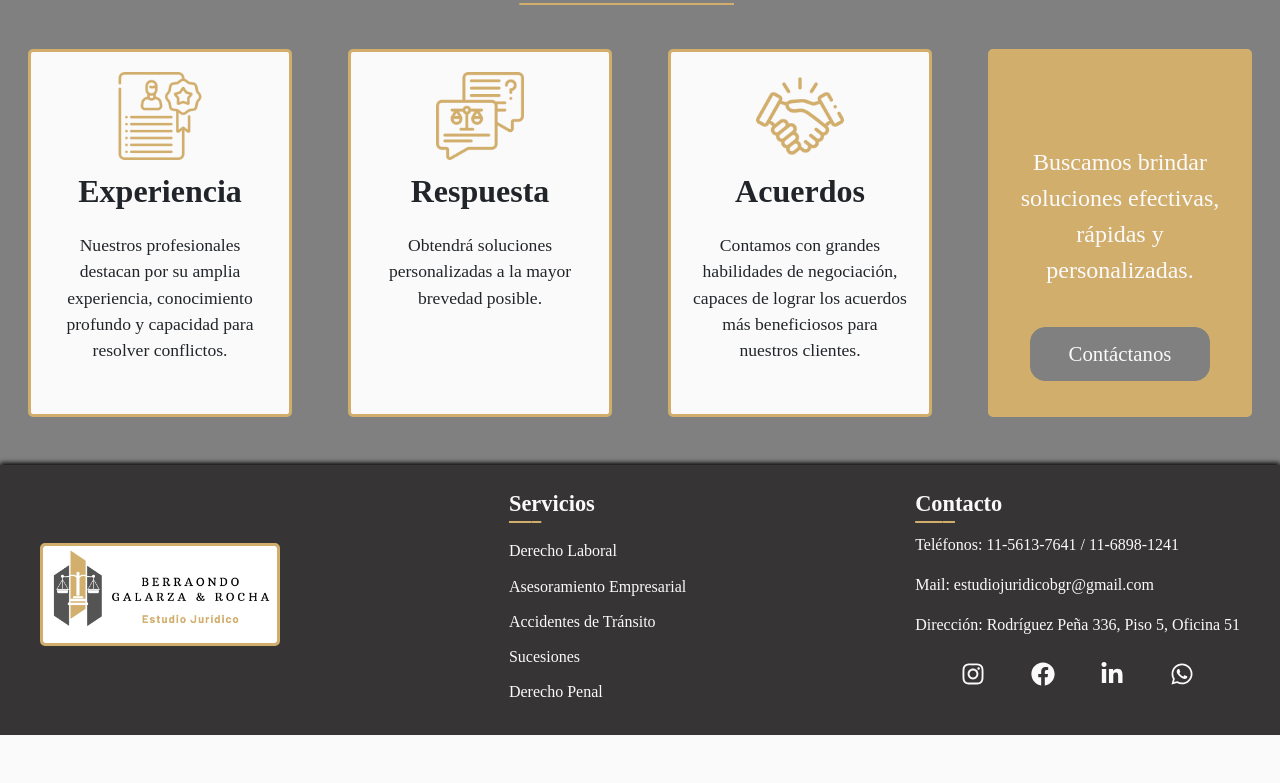
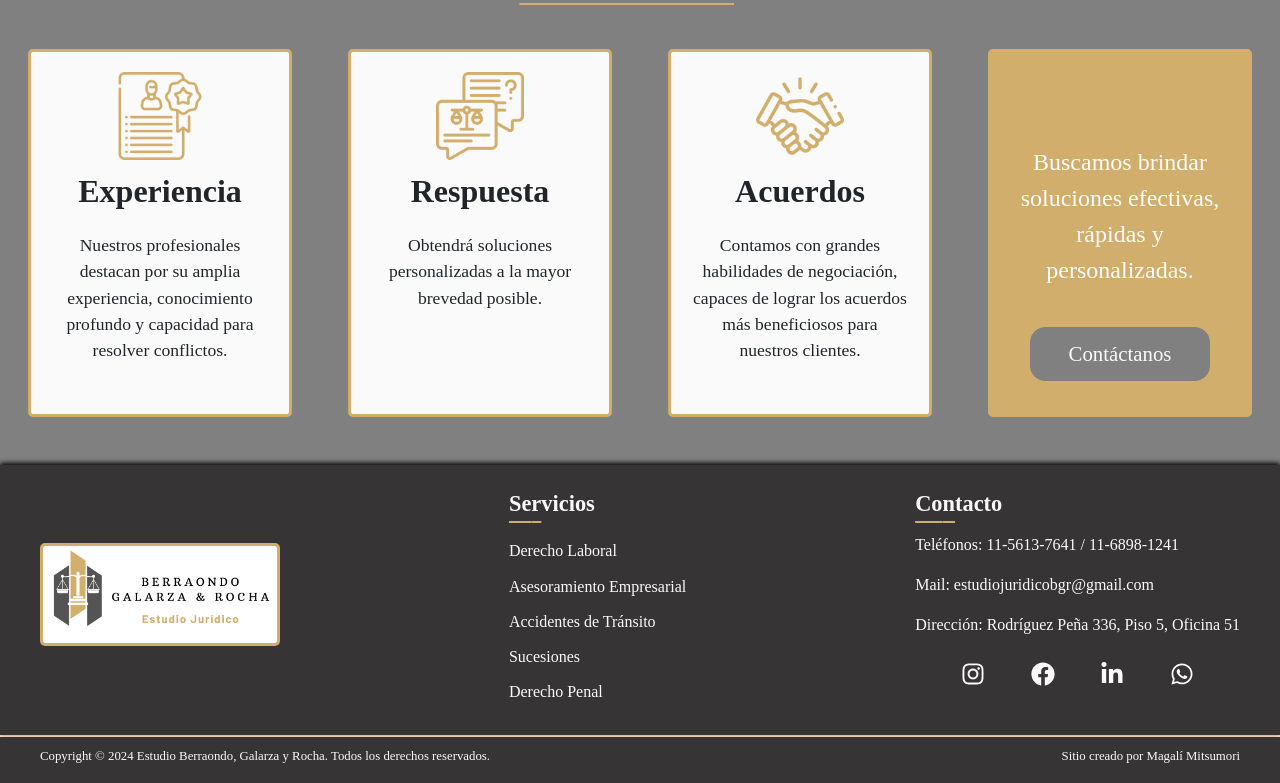
Before and after one commit to MagaliLamela/estudio-nico, a React (Vite) app: page / in a window 1280 px wide. Shown: the part 688-1471 px from the top of the page. Before the commit the page ends 1423 px from the top, so only its background shows below. Built offline with nearby package versions, Linux system fonts and the light colour scheme.

Commit message:
sitio terminado

```diff
--- a/src/components/Areas/DetalleAreas.jsx
+++ b/src/components/Areas/DetalleAreas.jsx
@@ -2,6 +2,7 @@ import { useParams, Link } from 'react-router-dom';
 import { useEffect, useState } from "react"
 import obtenerDatosCardsAreas from "../../data/data-areas.js"
 import icono from "../../assets/icono-detalle.png"
+import { Helmet } from 'react-helmet';
 
 const DetalleAreas = () => {
     const [area, setArea] = useState({})
@@ -39,6 +40,11 @@ const DetalleAreas = () => {
 
     return (
         <div className='contenedorDetalle'>
+            <Helmet>
+                <title>{`${area.tituloParte1} ${area.tituloParte2} | Estudio Berraondo, Galarza & Rocha`}</title>
+                <meta name="description" content={area.descripcion} />
+                <meta name="keywords" content="ESTUDIO, JURIDICO, ABOGADOS, PENAL, LABORAL, CIVIL, SUCESIONES, ACCIDENTES" />
+            </Helmet>
             <section className='contenedorImagenDetalle1'>
                 <img className={`imagenDetalle ${area.tituloParte1 === 'Derecho' && area.tituloParte2 === 'Laboral' ? 'imagenDetalleDerechoLaboral' : ''}`} src={area.imagenDetalle} alt={`Imagen de ${area.tituloParte1} ${area.tituloParte2}`} loading='lazy' />
             </section>
@@ -63,9 +69,9 @@ const DetalleAreas = () => {
                         ))}
                     </ul>
                 )}
-                <Link className='contenedorBtnDetalle' target="_blank" to="https://api.whatsapp.com/send?phone=1156137641&text=¡Hola!%20¿Cómo%20podemos%20ayudarte?">
+                <a className='contenedorBtnDetalle' target="_blank" href="https://api.whatsapp.com/send?phone=+541156137641&text=¡Hola!%20¿Cómo%20podemos%20ayudarte?">
                     <button className="btnContactoDetalle" aria-label="Contáctanos por WhatsApp">Contáctanos</button>
-                </Link>
+                </a>
             </section>
         </div>
     )
--- a/src/components/Footer/Footer.jsx
+++ b/src/components/Footer/Footer.jsx
@@ -4,6 +4,7 @@ import { FaInstagram, FaLinkedinIn, FaWhatsapp, FaFacebook } from "react-icons/f
 
 const Footer = () => {
   return (
+    <div className="contenedorFooter">
     <footer>
       <div className="contenedorLogoFooter">
         <img className="logoFooter" src={logo} alt="Logo del Estudio Berrraondo, Galarza y Rocha" />
@@ -45,6 +46,16 @@ const Footer = () => {
 
     </footer>
 
+    <hr className="lineaFooter" />
+
+    <div className="footer2">
+      <p>Copyright © 2024 Estudio Berraondo, Galarza y Rocha. Todos los derechos reservados.</p>
+      <p>Sitio creado por <a target="_blank" href="https://www.linkedin.com/in/magali-lamela-mitsumori/">Magalí Mitsumori</a></p>
+    </div>
+
+
+    </div>
+
   )
 }
 
--- a/src/components/Footer/footer.css
+++ b/src/components/Footer/footer.css
@@ -161,3 +161,32 @@ footer div h4 {
     text-decoration: none;
     color: #fafafa;
 }
+
+.footer2 {
+    background-color: #373435;
+    color: #fafafa;
+    display: flex;
+    justify-content: space-between;
+    padding-right: 40px;
+    padding-left: 40px;
+    padding-top: 10px;
+}
+
+.footer2 p {
+    font-size: 0.8rem;
+}
+
+.footer2 p a {
+    text-decoration: none;
+    color: #fafafa;
+}
+
+.contenedorFooter .lineaFooter {
+    color: none;
+    box-shadow: none;
+    background-color: none;
+    transition: none;
+    border: 1px solid #ff8000;
+    border-radius: 2px;
+    margin: 0;
+}
--- a/src/components/ItemList/ItemAreas.jsx
+++ b/src/components/ItemList/ItemAreas.jsx
@@ -17,9 +17,9 @@ const ItemAreas = ({ datoCard }) => {
                         <Link to={`/detalles/${datoCard.id}`}>
                             <button className="btnAreasVerMas"> Ver más</button>
                         </Link>
-                        <Link target="_blank" to="https://api.whatsapp.com/send?phone=1156137641&text=¡Hola!%20¿Cómo%20podemos%20ayudarte?">
+                        <a target="_blank" href="https://api.whatsapp.com/send?phone=+541156137641&text=¡Hola!%20¿Cómo%20podemos%20ayudarte?">
                             <button className="btnAreasContacto" aria-label="Contáctanos por WhatsApp">Contáctanos</button>
-                        </Link>
+                        </a>
                     </div>
                 </div>
             </div>
--- a/src/components/ItemList/ItemInicio.jsx
+++ b/src/components/ItemList/ItemInicio.jsx
@@ -1,5 +1,4 @@
 import "./itemlist.css"
-import { Link } from "react-router-dom"
 
 const ItemInicio = ({ datoCard }) => {
 
@@ -10,14 +9,14 @@ const ItemInicio = ({ datoCard }) => {
             <div className="cardAreaWrapper">
                 <div className={`card cardIndividual cardInicio ${ultimaCard ? 'cardEspecial' : ''}`}>
                     {datoCard.imagen && (
-                        <img src={datoCard.imagen} alt={`Ícono representativo de ${datoCard.titulo}`} className="imagenCards"  loading="lazy"/>
+                        <img src={datoCard.imagen} alt={`Ícono representativo de ${datoCard.titulo}`} className="imagenCards" loading="lazy" />
                     )}
                     <h3 className="card-title cardTitulo"> {datoCard.titulo} </h3>
                     <p> {datoCard.descripcion} </p>
                     {ultimaCard && (
-                          <Link className='btnCardInicioContainer' target="_blank" to="https://api.whatsapp.com/send?phone=1156137641&text=¡Hola!%20¿Cómo%20podemos%20ayudarte?">
-                          <button className="btnCardInicio" aria-label="Contactar estudio jurídico vía WhatsApp">Contáctanos</button>
-                      </Link>
+                        <a className='btnCardInicioContainer' target="_blank" href="https://api.whatsapp.com/send?phone=+541156137641&text=¡Hola!%20¿Cómo%20podemos%20ayudarte?">
+                            <button className="btnCardInicio" aria-label="Contactar estudio jurídico vía WhatsApp">Contáctanos</button>
+                        </a>
                     )}
                 </div>
             </div>
```
Also changed, not shown: public/robots.txt (added), 2 other files (tests, documents, lock files or other folders).
